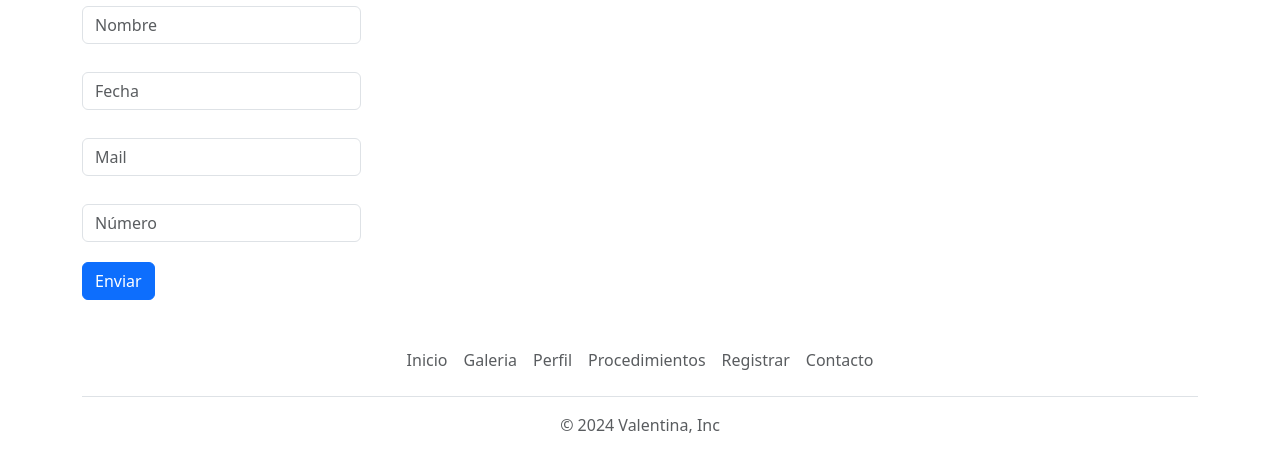
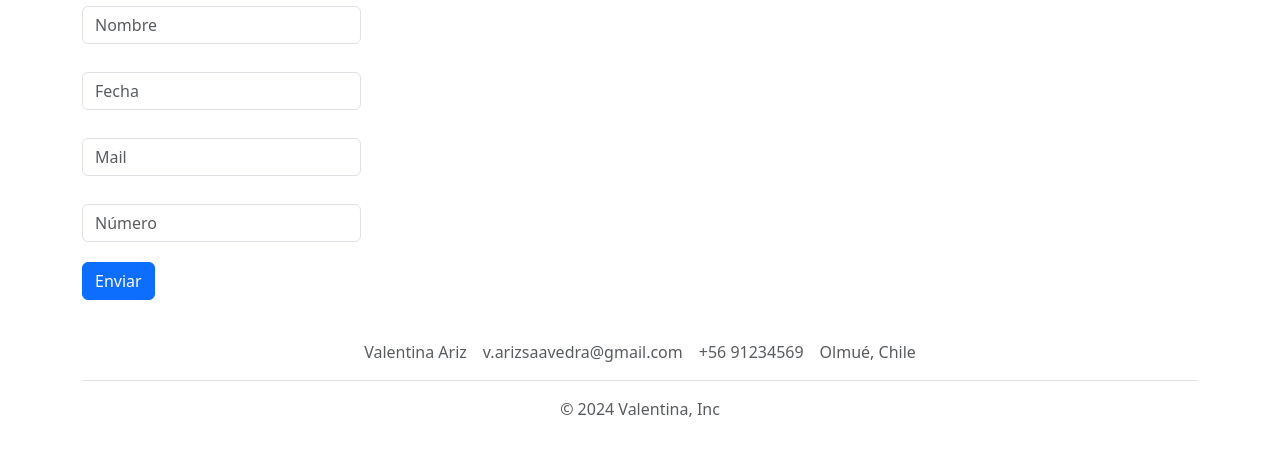
Before and after one commit to Valentinaariz/taller-tecnologias-web, a plain HTML site: page contacto.html in a window 1280 px wide. Shown: the part 206-678 px from the top of the page. Drawn offline with nearby package versions, Linux system fonts and the light colour scheme.

Commit message:
cambios footer

```diff
--- a/contacto.html
+++ b/contacto.html
@@ -73,12 +73,10 @@
 <div class="container">
     <footer class="py-3 my-4">
         <ul class="nav justify-content-center border-bottom pb-3 mb-3">
-            <li class="nav-item"><a href="#" class="nav-link px-2 text-muted">Inicio</a></li>
-            <li class="nav-item"><a href="#" class="nav-link px-2 text-muted">Galeria</a></li>
-            <li class="nav-item"><a href="#" class="nav-link px-2 text-muted">Perfil</a></li>
-            <li class="nav-item"><a href="#" class="nav-link px-2 text-muted">Procedimientos</a></li>
-            <li class="nav-item"><a href="#" class="nav-link px-2 text-muted">Registrar</a></li>
-            <li class="nav-item"><a href="#" class="nav-link px-2 text-muted">Contacto</a></li>
+            <li class="nav-item px-2 text-muted">Valentina Ariz</li>
+            <li class="nav-item px-2 text-muted">v.arizsaavedra@gmail.com</li>
+            <li class="nav-item px-2 text-muted">+56 91234569</li>
+            <li class="nav-item px-2 text-muted">Olmué, Chile</li>
         </ul>
         <p class="text-center text-muted">© 2024 Valentina, Inc</p>
     </footer>
```
Also changed, not shown: index.html (+4 -6 lines). Lines whose indentation alone changed are shown as unchanged.
